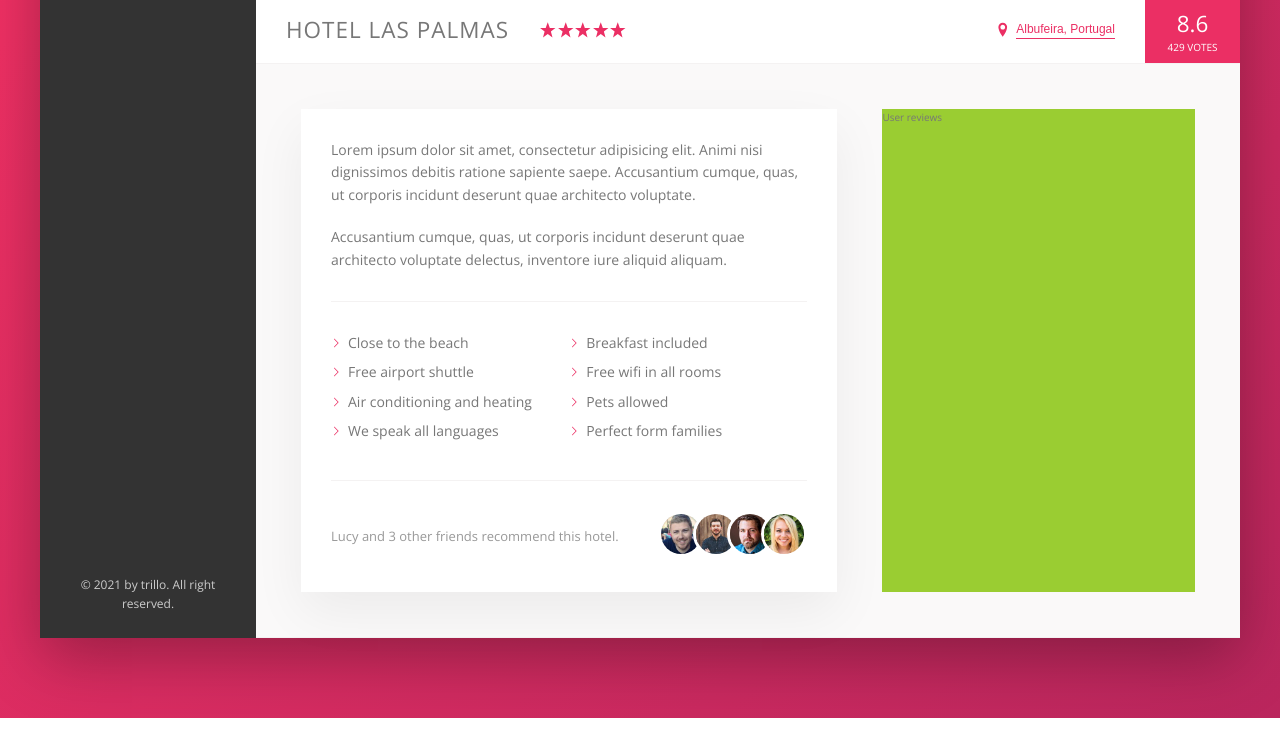
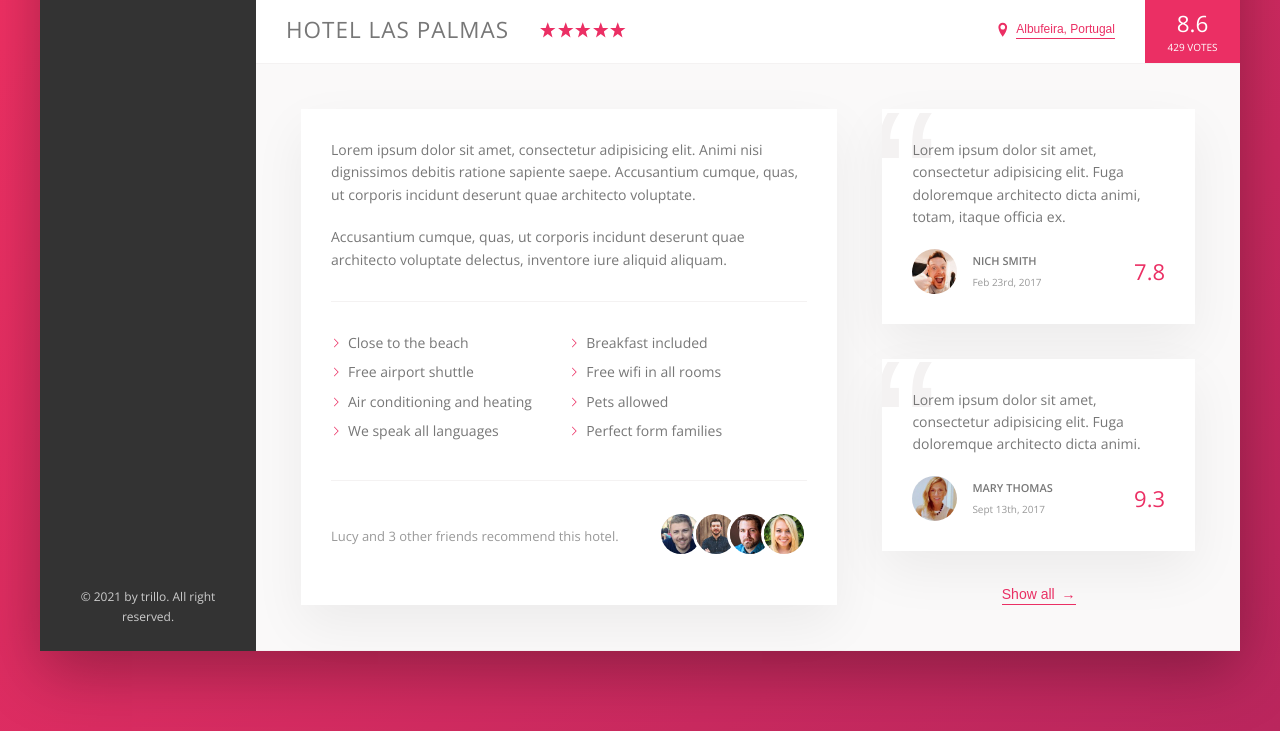
Before and after one commit to JoseManuelMunozManzano/trillo, a website: page index.html in a window 1280 px wide. Shown: the part 538-1269 px from the top of the page. Drawn offline with nearby package versions, Linux system fonts and the light colour scheme.

Commit message:
Building the User Reviews Section

```diff
--- a/index.html
+++ b/index.html
@@ -186,7 +186,43 @@
                         </div>
 
                         <div class="user-reviews">
-                            User reviews
+                            <!-- figures in HTML5 are perfect for reviews -->
+                            <!-- In fact, figures are great for some text and
+                            descriptions of the images, so perfect too for
+                            our review -->
+                            <figure class="review">
+                                <!-- Review is like a quote from the person -->
+                                <blockquote class="review__text">
+                                    Lorem ipsum dolor sit amet, consectetur adipisicing elit. Fuga doloremque architecto dicta animi, totam, itaque officia ex.
+                                </blockquote>
+                                <!-- The container which will hold the user's image
+                                the name, the date and the rating -->
+                                <figcaption class="review__user">
+                                    <img src="img/user-1.jpg" alt="User 1" class="review__photo">
+                                    <div class="review__user-box">
+                                        <p class="review__user-name">Nich Smith</p>
+                                        <p class="review__user-date">Feb 23rd, 2017</p>
+                                    </div>
+                                    <div class="review__rating">7.8</div>
+                                </figcaption>
+                            </figure>
+
+                            <figure class="review">
+                                <blockquote class="review__text">
+                                    Lorem ipsum dolor sit amet, consectetur adipisicing elit. Fuga doloremque architecto dicta animi.
+                                </blockquote>
+                                <figcaption class="review__user">
+                                    <img src="img/user-2.jpg" alt="User 2" class="review__photo">
+                                    <div class="review__user-box">
+                                        <p class="review__user-name">Mary Thomas</p>
+                                        <p class="review__user-date">Sept 13th, 2017</p>
+                                    </div>
+                                    <div class="review__rating">9.3</div>
+                                </figcaption>
+                            </figure>
+
+                            <!-- In a span because we want a small animation effect -->
+                            <button class="btn-inline">Show all <span>&rarr;</span></button>
                         </div>
                     </div>
 
--- a/sass/_components.scss
+++ b/sass/_components.scss
@@ -356,8 +356,17 @@
   cursor: pointer;
   transition: all 0.2s;
 
+  & span {
+    margin-left: 3px;
+    transition: margin-left 0.2s;
+  }
+
   &:hover {
     color: var(--color-grey-dark-1);
+
+    span {
+      margin-left: 8px;
+    }
   }
 
   &:focus {
@@ -463,8 +472,8 @@
     margin-right: auto;
   }
 
-  &__friends {
-  }
+  // &__friends {
+  // }
 
   &__photo {
     // In this exact situation we want the border to be added on top of our
@@ -487,3 +496,73 @@
     }
   }
 }
+
+////////////////////////////////////////////
+// REVIEWS
+.review {
+  background-color: #fff;
+  box-shadow: var(--shadow-light);
+  padding: 3rem;
+  margin-bottom: 3.5rem;
+  position: relative;
+  overflow: hidden;
+
+  &__text {
+    margin-bottom: 2rem;
+
+    // Not forget, you have to specified position in order z-index to work
+    z-index: 10;
+    position: relative;
+  }
+
+  &__user {
+    display: flex;
+    align-items: center;
+  }
+
+  &__photo {
+    height: 4.5rem;
+    width: 4.5rem;
+    border-radius: 50%;
+    margin-right: 1.5rem;
+  }
+
+  &__user-box {
+    margin-right: auto;
+  }
+
+  &__user-name {
+    font-size: 1.1rem;
+    font-weight: 600;
+    text-transform: uppercase;
+    margin-bottom: 0.4rem;
+  }
+
+  &__user-date {
+    font-size: 1rem;
+    color: var(--color-grey-dark-3);
+  }
+
+  &__rating {
+    color: var(--color-primary);
+
+    // Bigger font-size and to compensate smaller weight
+    font-size: 2.2rem;
+    font-weight: 300;
+  }
+
+  &::before {
+    // This symbol comes from
+    // https://css-tricks.com/snippets/html/glyphs/
+    // In CSS you have to pick the ISO number
+    content: '\201c';
+    position: absolute;
+    top: -2.75rem;
+    left: -1rem;
+    line-height: 1;
+    font-size: 20rem;
+    color: var(--color-grey-light-2);
+    font-family: sans-serif;
+    z-index: 1;
+  }
+}
--- a/sass/_layout.scss
+++ b/sass/_layout.scss
@@ -53,6 +53,7 @@
 }
 
 .detail {
+  font-size: 1.4rem;
   display: flex;
   padding: 4.5rem;
   background-color: var(--color-grey-light-1);
@@ -60,7 +61,6 @@
 }
 
 .description {
-  font-size: 1.4rem;
   background-color: #fff;
   box-shadow: var(--shadow-light);
   padding: 3rem;
@@ -71,7 +71,17 @@
 }
 
 .user-reviews {
-  background-color: yellowgreen;
   // The remaining space
   flex: 1;
+
+  // One way to center the button Show all is to use text-align
+  // The problem is that it centers all the text reviews too, because this
+  // property is inherited by all of these elements.
+  //text-align: center;
+
+  // We use flexbox instead.
+  display: flex;
+  flex-direction: column;
+  // By default, with stretch the button occupies all the width
+  align-items: center;
 }
```
Also changed, not shown: css/style.css.
